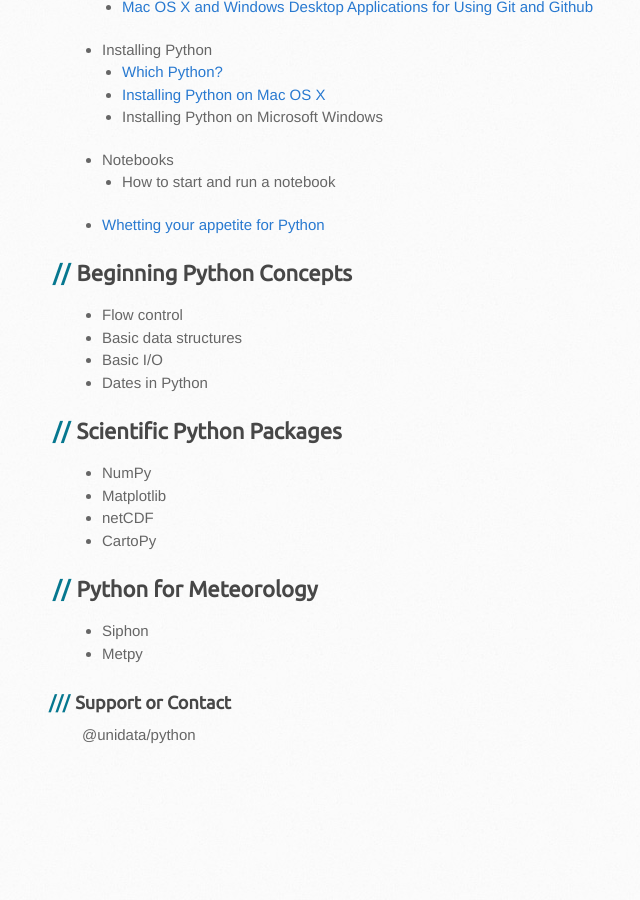
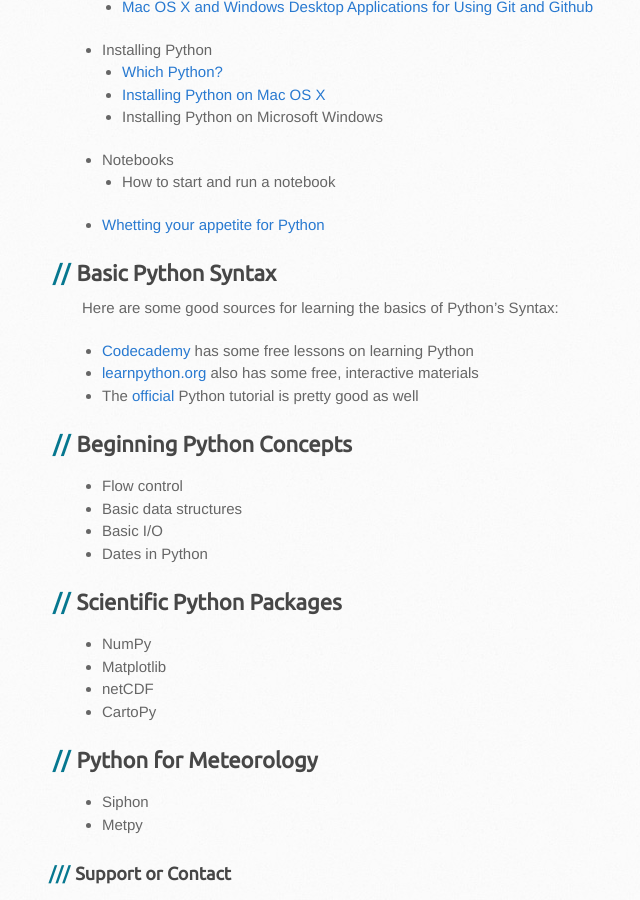
Before and after one commit to Unidata/online-python-training, a Jekyll site: the page built from index.md, in a window 1280 px wide and 900 px high, scrolled down 898 px. Shown: the whole window, without its empty margins (88-728 px from the left). Built offline with Jekyll 4.4.1, drawn with Linux system fonts in a browser that asks for light colours; some web fonts are replaced; before the commit the page ends 1687 px from its top, so only the background shows below that.

Commit message:
Add some links to other Python tutorials.
I don't think we want to get into the basics of Python's syntax, so we
can just link to these resources.

```diff
--- a/index.md
+++ b/index.md
@@ -38,6 +38,12 @@
   - How to start and run a notebook
 - [Whetting your appetite for Python](http://nbviewer.jupyter.org/github/Unidata/online-python-training/blob/master/notebooks/Whetting%20your%20appetite%20for%20Python.ipynb)
 
+## Basic Python Syntax
+Here are some good sources for learning the basics of Python's Syntax:
+- [Codecademy](https://www.codecademy.com/learn/python) has some free lessons on learning Python
+- [learnpython.org](http://www.learnpython.org/) also has some free, interactive materials
+- The [official](https://docs.python.org/3.5/tutorial/index.html) Python tutorial is pretty good as well
+
 ## Beginning Python Concepts
 - Flow control
 - Basic data structures
```
